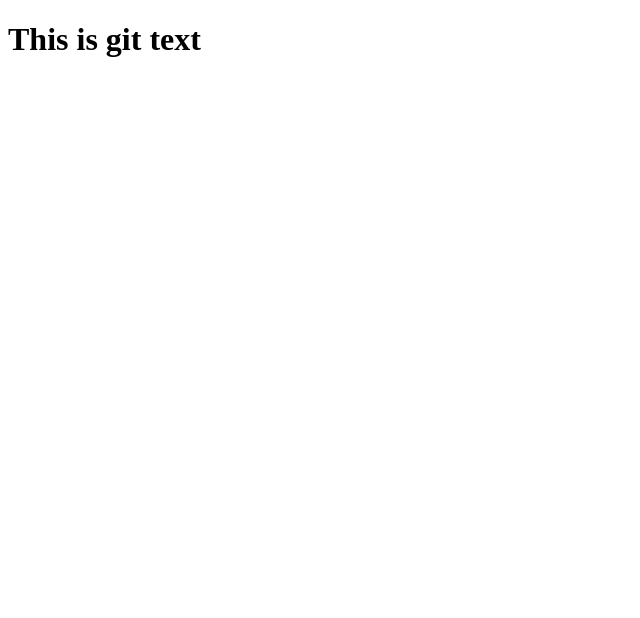
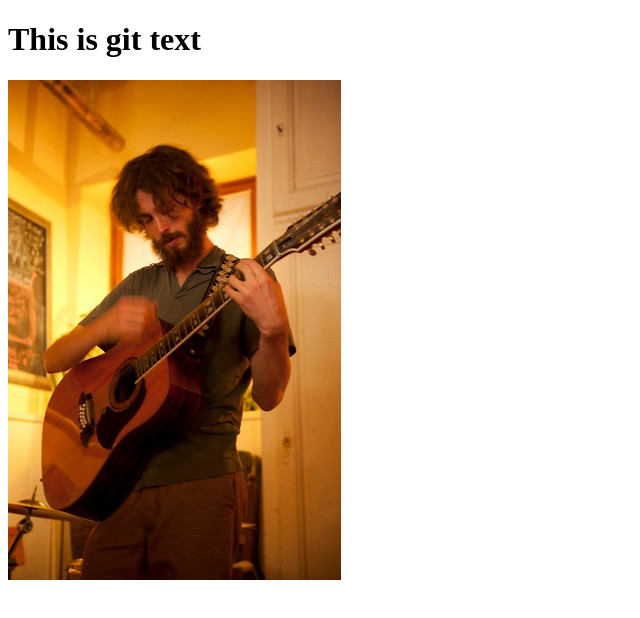
Before and after one commit to sharif2124/git-test, a plain HTML site: page index.html in a window 1280 px wide. Shown: the whole page, without its empty margins (0-640 px from the left). Drawn offline with Linux system fonts and the light colour scheme.

Commit message:
added image

```diff
--- a/index.html
+++ b/index.html
@@ -8,5 +8,6 @@
 </head>
 <body>
     <h1>This is git text</h1>
+    <img src="ancher.jpg" alt="">
 </body>
 </html>
```
Also changed, not shown: ancher.jpg (added).
